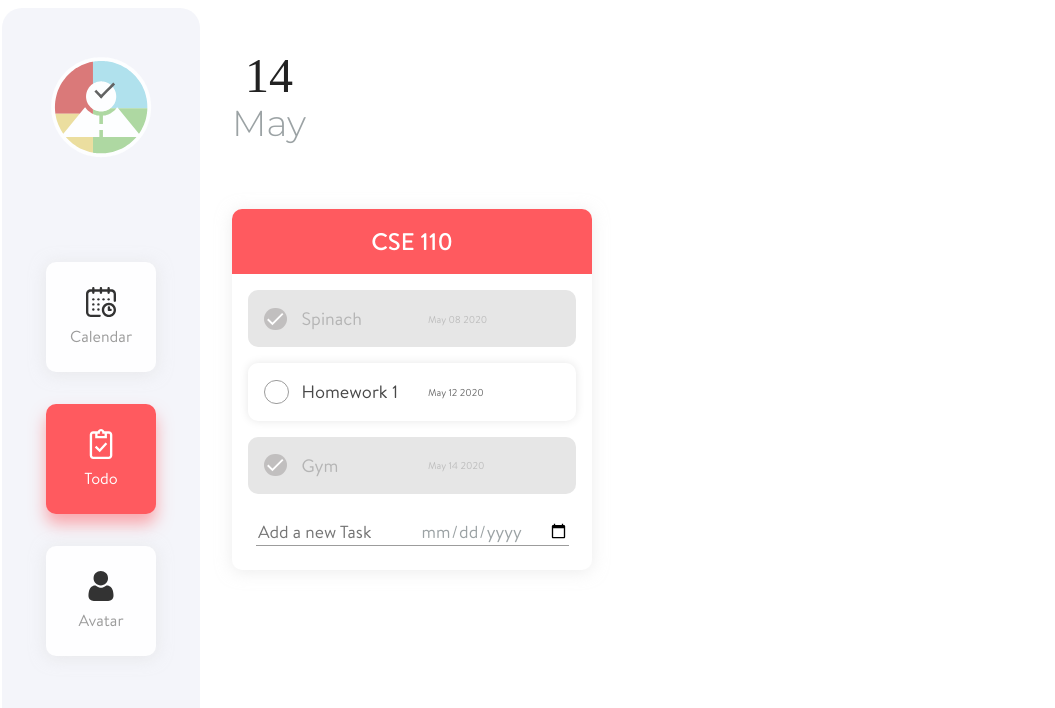
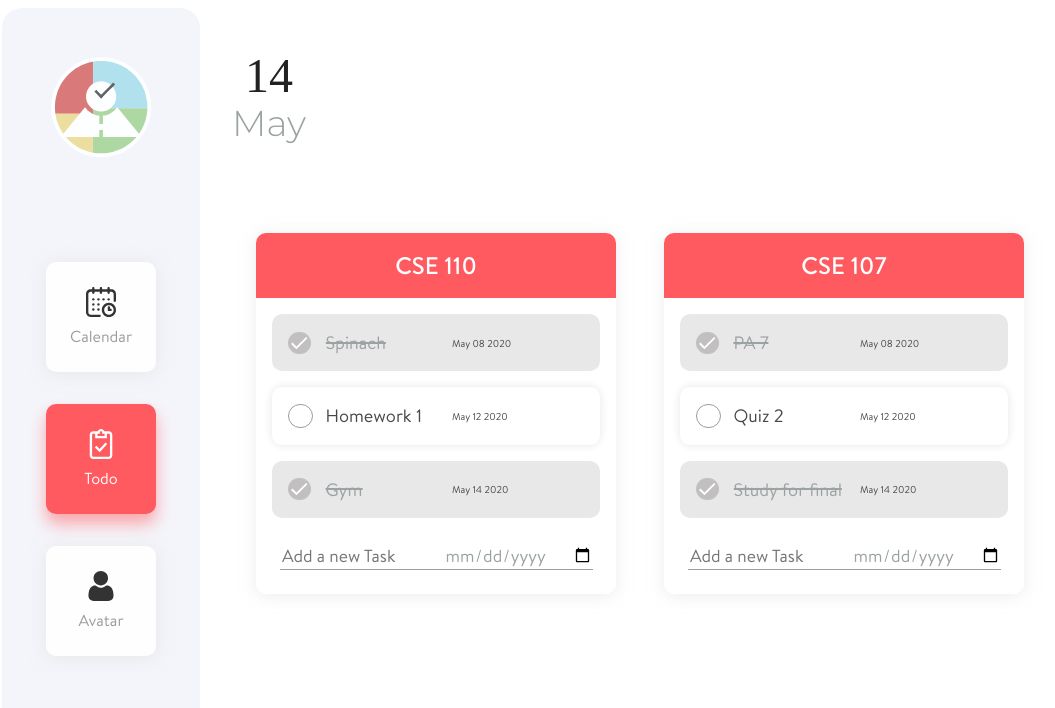
Before and after one commit to msamadpo/Horae, a React (Create React App) app in the folder client/: page /todo in a window 1280 px wide. Shown: the top 708 px of the page, without its empty margins (6-1061 px from the left). Built offline with nearby package versions, Linux system fonts and the light colour scheme; a web font is replaced by a local one.

Commit message:
minor logic and CSS fixes

```diff
--- a/client/src/assets/data/mockUserData.json
+++ b/client/src/assets/data/mockUserData.json
@@ -59,6 +59,33 @@
           "completed": true
         }
       ]
+    },
+    {
+      "id": "12345678910",
+      "title": "CSE 107",
+      "settings": {
+        "color": "blue"
+      },
+      "tasks": [
+        {
+          "id": "34ERHFGIR4545",
+          "name": "PA 7",
+          "deadline": "May 08 2020",
+          "completed": true
+        },
+        {
+          "id": "343ERH14545",
+          "name": "Quiz 2",
+          "deadline": "May 12 2020",
+          "completed": false
+        },
+        {
+          "id": "343ERadFGIR45",
+          "name": "Study for final",
+          "deadline": "May 14 2020",
+          "completed": true
+        }
+      ]
     }
   ],
   "coins": 1000,
--- a/client/src/components/HoraeApp/TodoPage/TodoItem/TodoItem.tsx
+++ b/client/src/components/HoraeApp/TodoPage/TodoItem/TodoItem.tsx
@@ -2,6 +2,7 @@ import React, { useState, useRef, useEffect } from 'react';
 import styled from 'styled-components';
 import Text from 'components/Common/Text';
 import Icon from 'components/Common/Icon';
+import { EditTaskPayload } from 'context/reducers/taskReducer';
 
 interface ITodoItemProps {
   id: string;
@@ -9,9 +10,7 @@ interface ITodoItemProps {
   deadline?: string;
   completed: boolean;
   removeTask: (id: string) => void;
-  editTask: (taskName: string, id: string) => void;
-  completeTask: (taskid: string, completed: boolean) => void;
-  editDeadline: (taskid: string, deadline: string) => void;
+  editTask: (taskId: string, updates: EditTaskPayload) => void;
 }
 
 const StyledTodoItemBox = styled.div<{ completed: boolean }>`
@@ -24,10 +23,11 @@ const StyledTodoItemBox = styled.div<{ completed: boolean }>`
   grid-template-columns: 1fr 4fr 2.5fr 5rem;
   align-items: center;
   grid-column-gap: var(--spacing-tiny);
+  transition: background-color 0.4s;
   ${(props) =>
-    props.completed
-      ? `background-color: var(--color-shadow);box-shadow: 0px 0px 0px;`
-      : ''}
+    props.completed &&
+    `background-color: #e8e8e8;
+         box-shadow: 0px 0px 0px;`}
   &:hover {
     .icon-container {
       visibility: visible;
@@ -44,17 +44,18 @@ const StyledCompleteButton = styled.div<{ completed: boolean }>`
   border-radius: 50%;
   border: 1px solid var(--color-nav-item-text);
   ${(props) =>
-    props.completed
-      ? `background-color:#c1bfbf;
+    props.completed &&
+    `background-color:#c1bfbf;
    border: none;
-   transition: 1.5s;
-  `
-      : ''}
+   transition: 0.4s;`}
 `;
 const StyledCheckmark = styled.svg<{ completed: boolean }>`
   fill: none;
   ${(props) =>
-    props.completed ? ` stroke: white; stroke-width: 2px;transition: 1s;` : ''}
+    props.completed &&
+    `stroke: white;
+    stroke-width: 2px;
+    transition: 0.4s;`}
 `;
 
 const StyledInput = styled.input<{ completed: boolean }>`
@@ -66,7 +67,30 @@ const StyledInput = styled.input<{ completed: boolean }>`
   width: 100%;
   color: var(--color-text-subtitle);
   ${(props) =>
-    props.completed ? `background-color: transparent; color:white;` : ''}
+    props.completed &&
+    `background-color: transparent;
+    color: white;`}
+`;
+
+const StyledLineThrough = styled.span<{ completed: boolean }>`
+  position: relative;
+  width: max-content;
+  ${(props) =>
+    props.completed &&
+    `
+  &::after {
+    max-width: 100%;
+    content: '';
+    display: block;
+    width: 100%;
+    height: 2px;
+    position: absolute;
+    background-color: var(--color-text-subtitle);
+    top: 50%;
+    left: 50%;
+    transform: translate(-50%, -50%);
+  }
+`}
 `;
 
 const StyledDeadline = styled.input<{ completed: boolean }>`
@@ -78,7 +102,7 @@ const StyledDeadline = styled.input<{ completed: boolean }>`
   width: 100%;
   color: var(--color-text-subtitle);
   padding-bottom: 11px;
-  ${(props) => (props.completed ? `background-color: transparent` : '')}
+  ${(props) => props.completed && `background-color: transparent`}
 `;
 
 const IconContainer = styled.div`
@@ -96,8 +120,6 @@ function TodoItem({
   completed,
   removeTask,
   editTask,
-  completeTask,
-  editDeadline,
 }: ITodoItemProps) {
   const inputRef = useRef<HTMLInputElement>(null);
   const [isEditing, setIsEditing] = useState<boolean>(false);
@@ -118,32 +140,38 @@ function TodoItem({
     setEditedName(event.currentTarget.value);
   };
 
-  const submitEditName = (event: React.KeyboardEvent<HTMLInputElement>) => {
+  const submitEdits = (event: React.KeyboardEvent<HTMLInputElement>) => {
     const keyCode = event.which || event.keyCode;
-    if (keyCode === 13 && editedName !== '') {
-      editTask(editedName, id);
+    if (keyCode === 13) {
       setIsEditing(false);
-    }
-    if (keyCode === 13 && editedName === '') {
-      editTask(name, id);
-      setIsEditing(false);
-      setEditedName(name);
+      if (editedName === '') {
+        setEditedName(name);
+      } else {
+        editTask(id, {
+          name: editedName,
+          deadline: editedDeadline,
+        });
+      }
     }
   };
 
-  const onBlurEditName = (event: React.FocusEvent<HTMLInputElement>) => {
+  const onBlurHandler = (event: React.FocusEvent<HTMLInputElement>) => {
     const clickedOnInput = event?.relatedTarget instanceof HTMLInputElement;
     if (clickedOnInput) {
       return;
     }
     if (editedName === '') {
-      editTask(name, id);
-      setIsEditing(false);
       setEditedName(name);
-    } else {
-      editTask(editedName, id);
-      setIsEditing(false);
+    } else if (editedDeadline === '') {
+      setEditedDeadline(deadline);
+    } else if (editedName !== name && editedDeadline !== deadline) {
+      editTask(id, { name: editedName, deadline: editedDeadline });
+    } else if (editedDeadline !== deadline) {
+      editTask(id, { deadline: editedDeadline });
+    } else if (editedName !== name) {
+      editTask(id, { name: editedName });
     }
+    setIsEditing(false);
   };
 
   const toggleEditMode = () => {
@@ -151,34 +179,15 @@ function TodoItem({
   };
 
   const handleCompleted = () => {
-    completeTask(id, !completed);
+    editTask(id, {
+      completed: !completed,
+    });
   };
 
   const handleDeadlineName = (
     event: React.SyntheticEvent<HTMLInputElement>
   ) => {
     setEditedDeadline(event.currentTarget.value);
-  };
-
-  const submitEditDeadline = (event: React.KeyboardEvent<HTMLInputElement>) => {
-    const keyCode = event.which || event.keyCode;
-    if (keyCode === 13) {
-      editDeadline(id, editedDeadline);
-      setIsEditing(false);
-    }
-  };
-
-  const onBlurDeadline = (event: React.FocusEvent<HTMLInputElement>) => {
-    const clickedOnInputName = event?.relatedTarget instanceof HTMLInputElement;
-    if (clickedOnInputName) {
-      return;
-    }
-    if (editedDeadline === '') {
-      editDeadline(id, deadline);
-      setEditedDeadline(deadline);
-      setIsEditing(false);
-    }
-    setIsEditing(false);
   };
 
   return (
@@ -193,44 +202,33 @@ function TodoItem({
           type="text"
           onChange={handleEditName}
           value={editedName}
-          onKeyPress={submitEditName}
-          onBlur={onBlurEditName}
+          onKeyPress={submitEdits}
+          onBlur={onBlurHandler}
           ref={inputRef}
           completed={completed}
         />
       ) : (
-        <Text
-          type="small"
-          styleProp={`${
-            completed
-              ? ' font-weight:400; color:#444444; opacity: 0.3;'
-              : 'unset'
-          }`}
-        >
-          {name}
-        </Text>
+        <StyledLineThrough completed={completed}>
+          <Text
+            type="small"
+            color={completed ? 'var(--color-text-subtitle)' : ''}
+          >
+            {name}
+          </Text>
+        </StyledLineThrough>
       )}
       {isEditing ? (
         <StyledDeadline
           type="text"
           onChange={handleDeadlineName}
           value={editedDeadline}
-          onKeyPress={submitEditDeadline}
-          onBlur={onBlurDeadline}
+          onKeyPress={submitEdits}
+          onBlur={onBlurHandler}
           ref={inputRef}
           completed={completed}
         />
       ) : (
-        <Text
-          type="tiny"
-          styleProp={`${
-            completed
-              ? ' font-weight:100; color:grey; opacity:0.40;'
-              : 'opacity:0.80;'
-          }`}
-        >
-          {deadline}
-        </Text>
+        <Text type="tiny">{deadline}</Text>
       )}
 
       <IconContainer className={isEditing ? '' : 'icon-container'}>
--- a/client/src/components/HoraeApp/TodoPage/TodoList/TodoList.tsx
+++ b/client/src/components/HoraeApp/TodoPage/TodoList/TodoList.tsx
@@ -21,6 +21,7 @@ interface ITodoProps {
 // TODO: Remove this code once it's no longer needed as a reference
 const StyledTodoList = styled.div`
   display: flex;
+  margin: var(--spacing-base);
   flex-direction: column;
   border-radius: 1rem;
   max-width: 36rem;
@@ -61,15 +62,13 @@ function TodoList({ id, title, tasks }: ITodoProps) {
     });
   };
 
-  const editTask = (taskName: string, taskId: string) => {
+  const editTask = (taskId: string, updates: EditTaskPayload) => {
     dispatch({
       type: 'EDIT_TASK',
       payload: {
         taskId: taskId,
         taskListId: id,
-        task: {
-          name: taskName,
-        },
+        task: updates,
       },
     });
   };
@@ -82,19 +81,6 @@ function TodoList({ id, title, tasks }: ITodoProps) {
         taskListId: id,
         task: {
           completed: completed,
-        },
-      },
-    });
-  };
-
-  const editDeadline = (taskId: string, deadline: string) => {
-    dispatch({
-      type: 'EDIT_TASK',
-      payload: {
-        taskId: taskId,
-        taskListId: id,
-        task: {
-          deadline: deadline,
         },
       },
     });
@@ -125,8 +111,6 @@ function TodoList({ id, title, tasks }: ITodoProps) {
             {...task}
             removeTask={removeTask}
             editTask={editTask}
-            completeTask={completeTask}
-            editDeadline={editDeadline}
           />
         ))}
         <TodoInput createNewTodo={addTask} />
--- a/client/src/components/HoraeApp/TodoPage/TodoPage.tsx
+++ b/client/src/components/HoraeApp/TodoPage/TodoPage.tsx
@@ -3,20 +3,14 @@ import GlobalContext from 'context/GlobalContext';
 import TodoList from 'components/HoraeApp/TodoPage/TodoList/TodoList';
 import styled from 'styled-components';
 
-
-const CompleteButton = styled.div`
-  min-width: 2.25rem;
-  max-width: 2.25rem;
-  min-height: 2.25rem;
-  max-height: 2.25rem;
-  border-radius: 50%;
-  border: 1px solid var(--color-nav-item-text);
+const TodoPageBody = styled.div`
+  display: flex;
+  flex-wrap: wrap;
 `;
 
 function TodoPage() {
   const { data, dispatch } = useContext(GlobalContext);
-  const tasks = data.todo_lists[0].tasks;
-  const taskList = data.todo_lists[0];
+  const taskLists = data.todo_lists;
 
   const addTask = () => {
     dispatch({
@@ -69,9 +63,11 @@ function TodoPage() {
     //     <button onClick={editTask}>Edit task</button>
     //   </div>
     // </div>
-
-
-    <TodoList {...taskList}> </TodoList>
+    <TodoPageBody>
+      {taskLists.map((taskList) => (
+        <TodoList {...taskList} />
+      ))}
+    </TodoPageBody>
   );
 }
 
```
